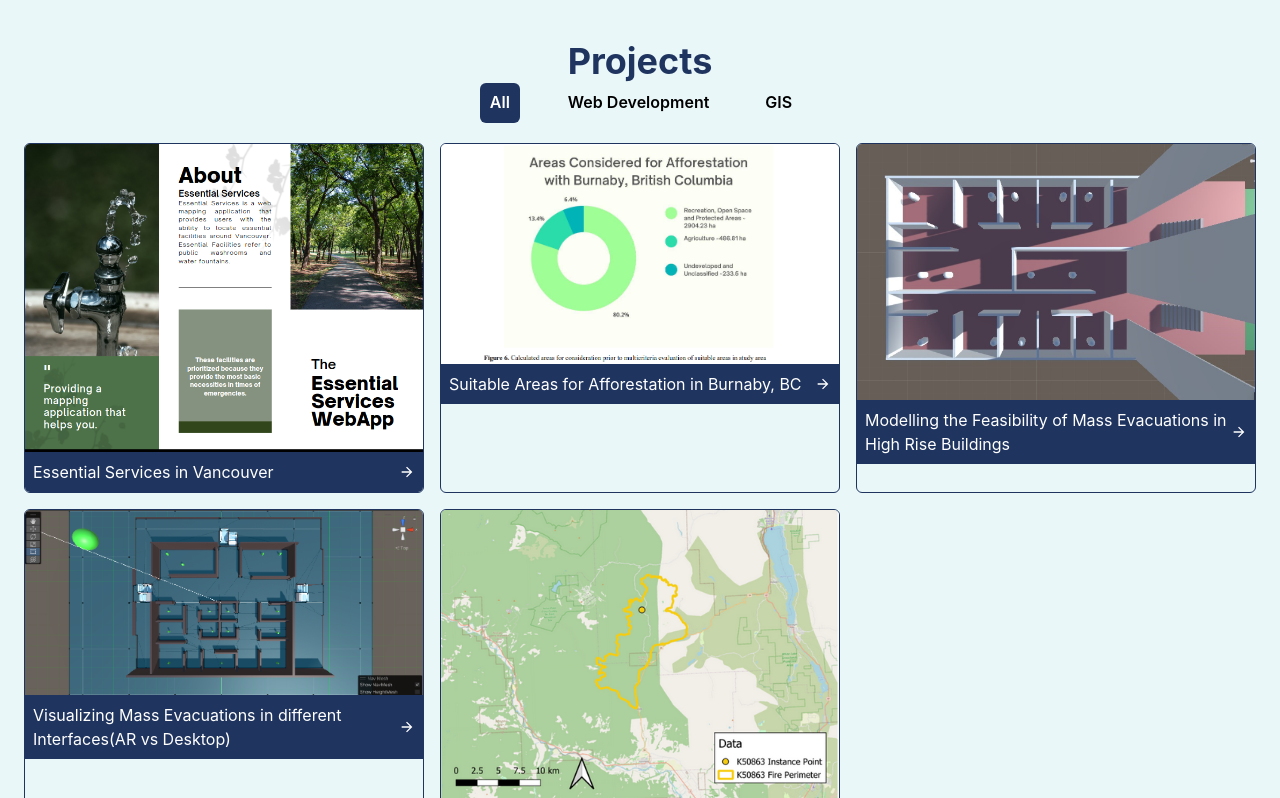
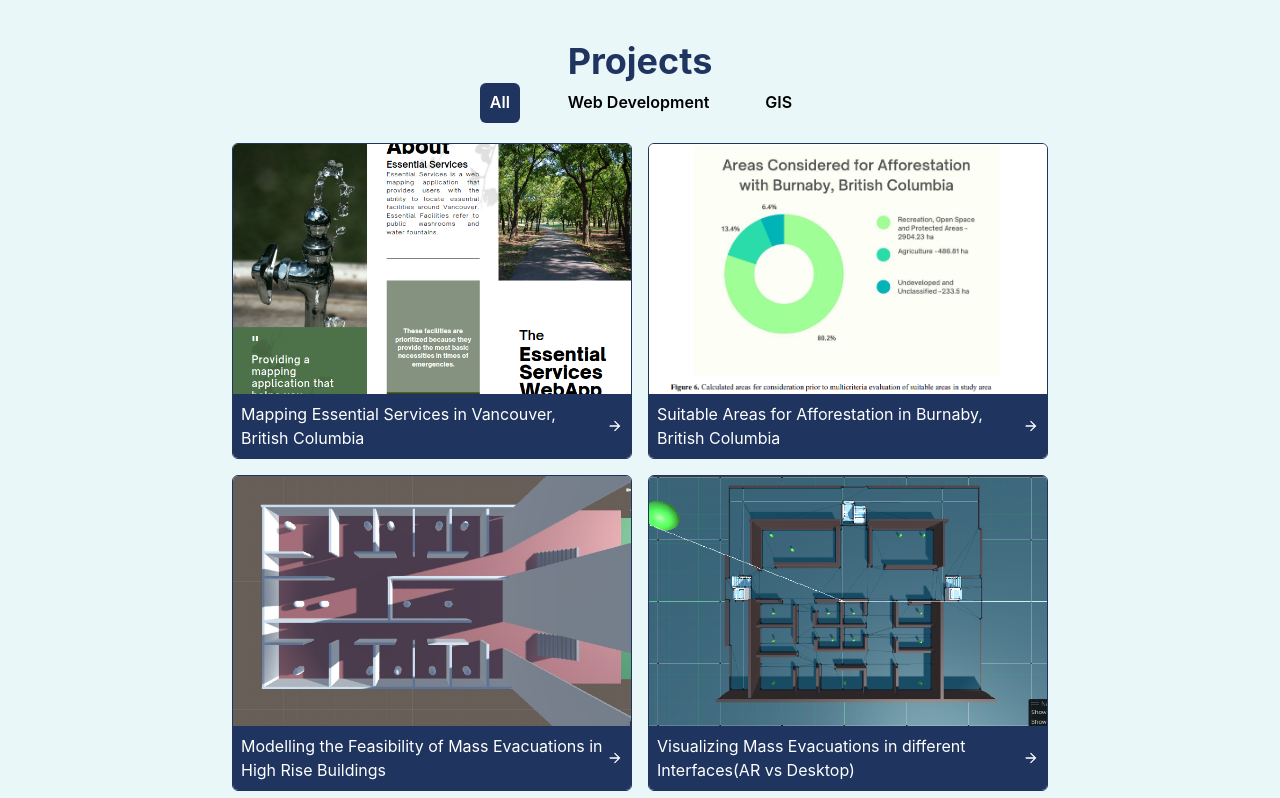
Before and after one commit to Akinloluwa-Adedijo/personal_website, a React (Vite) app: page / in a window 1280 px wide. Shown: the part 802-1600 px from the top of the page. Built offline with nearby package versions, Linux system fonts and the light colour scheme.

Commit message:
finished project cards

```diff
--- a/src/components/Projects.jsx
+++ b/src/components/Projects.jsx
@@ -81,7 +81,8 @@ const Projects = () => {
           spacing={4}
           // w={"xs"}
           // templateColumns="1fr 1fr"
-          columns={[1, null, 2, 2, 3]}
+          // templateColumns="repeat(auto-fill, minmax(200px, 1fr))"
+          columns={[1, null, 2]}
           p={5}
         >
           {filtProject &&
@@ -98,6 +99,9 @@ const Projects = () => {
               >
                 <Box>
                   <Image
+                    h={"250px"}
+                    maxH={"300px"}
+                    w={"100%"}
                     src={type.project_details.additional_media.images[0]}
                     objectFit={"cover"}
                   />
--- a/src/data.js
+++ b/src/data.js
@@ -16,7 +16,7 @@ export const projectButtons = [
 export const projectsInfo = [
   {
     id: 1,
-    title: "Essential Services in Vancouver",
+    title: "Mapping Essential Services in Vancouver, British Columbia",
     category: "gis",
     heading1: "Overview",
     collaborators: {},
@@ -35,7 +35,7 @@ export const projectsInfo = [
   },
   {
     id: 2,
-    title: "Suitable Areas for Afforestation in Burnaby, BC",
+    title: "Suitable Areas for Afforestation in Burnaby, British Columbia",
     category: "gis",
     heading1: "Overview",
     collaborators: {
```
Also changed, not shown: src/assets/geog351_mini_proj_screenshot.png.
